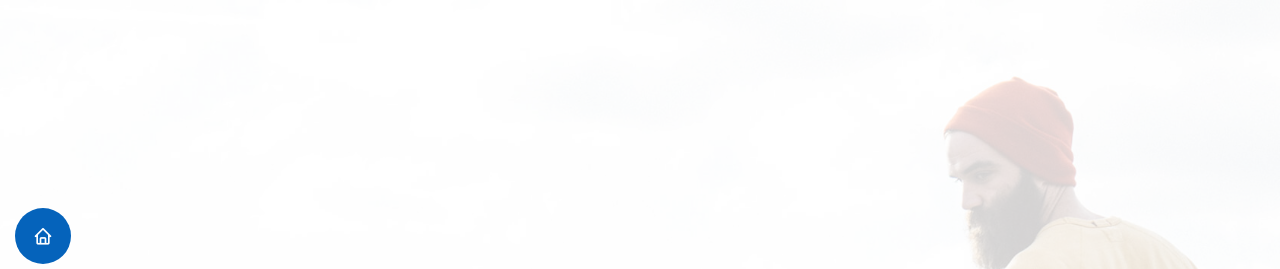
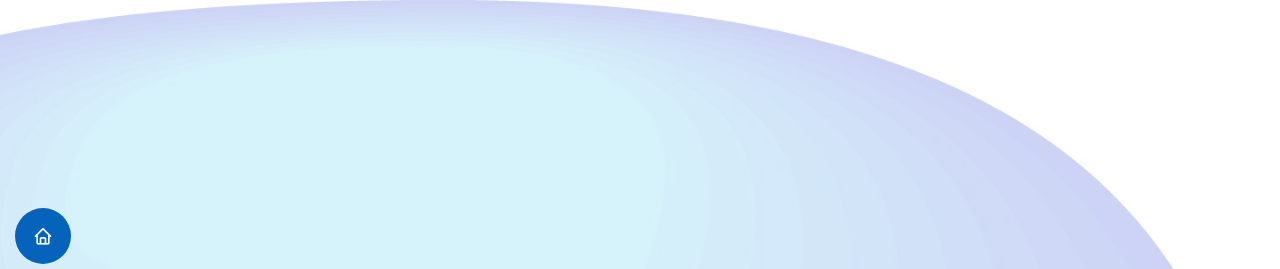
Before and after one commit to more2live4/portfolio, a plain HTML site: page index.html in a window 1280 px wide. Shown: the top 269 px of the page. Drawn offline with nearby package versions, Linux system fonts and the light colour scheme.

Commit message:
blue blob bg test

```diff
--- a/assets/css/style.css
+++ b/assets/css/style.css
@@ -262,7 +262,7 @@ h1, h2, h3, h4, h5, h6 {
 #hero {
   width: 100%;
   height: 100vh;
-  background: url("../img/hero-bg.jpg") top right no-repeat;
+  background: url("../img/blue-blob-bg.jpg") top right no-repeat;
   background-size: cover;
   position: relative;
 }
```
Also changed, not shown: assets/img/blue-blob-bg.jpg (added).
